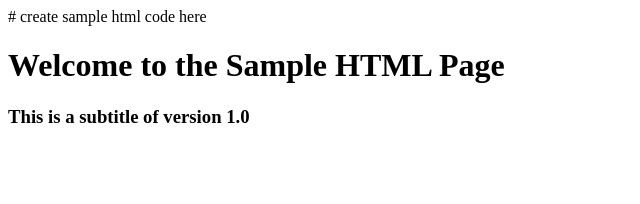
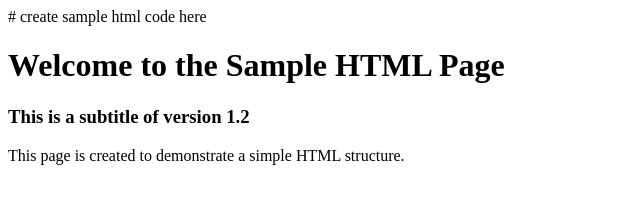
Before and after one commit to naveens142/mygitrepo, a plain HTML site: page index.html in a window 1280 px wide. Shown: the whole page, without its empty margins (0-640 px from the left). Drawn offline with Linux system fonts and the light colour scheme.

Commit message:
version3

```diff
--- a/index.html
+++ b/index.html
@@ -8,6 +8,7 @@
 </head>
 <body>
 <h1>Welcome to the Sample HTML Page</h1>
-<h3>This is a subtitle of version 1.0</h3>
+<h3>This is a subtitle of version 1.2</h3>
+<p>This page is created to demonstrate a simple HTML structure.</p>
 </body>
 </html>
```
